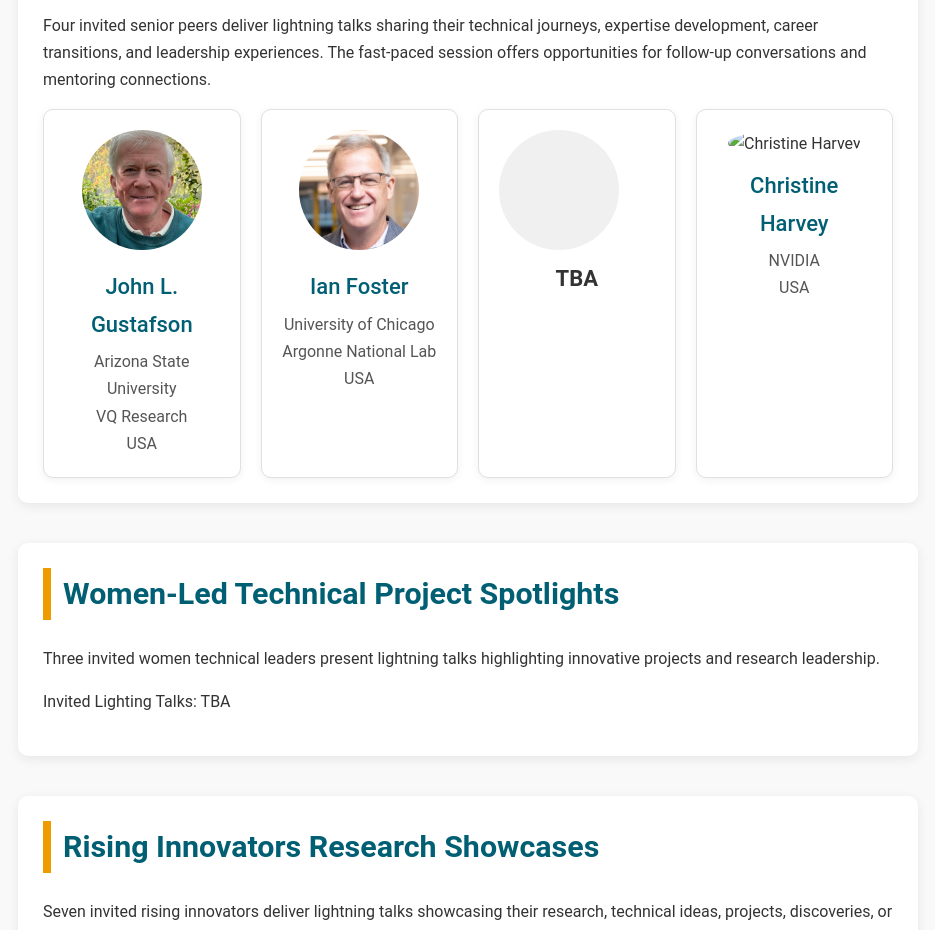
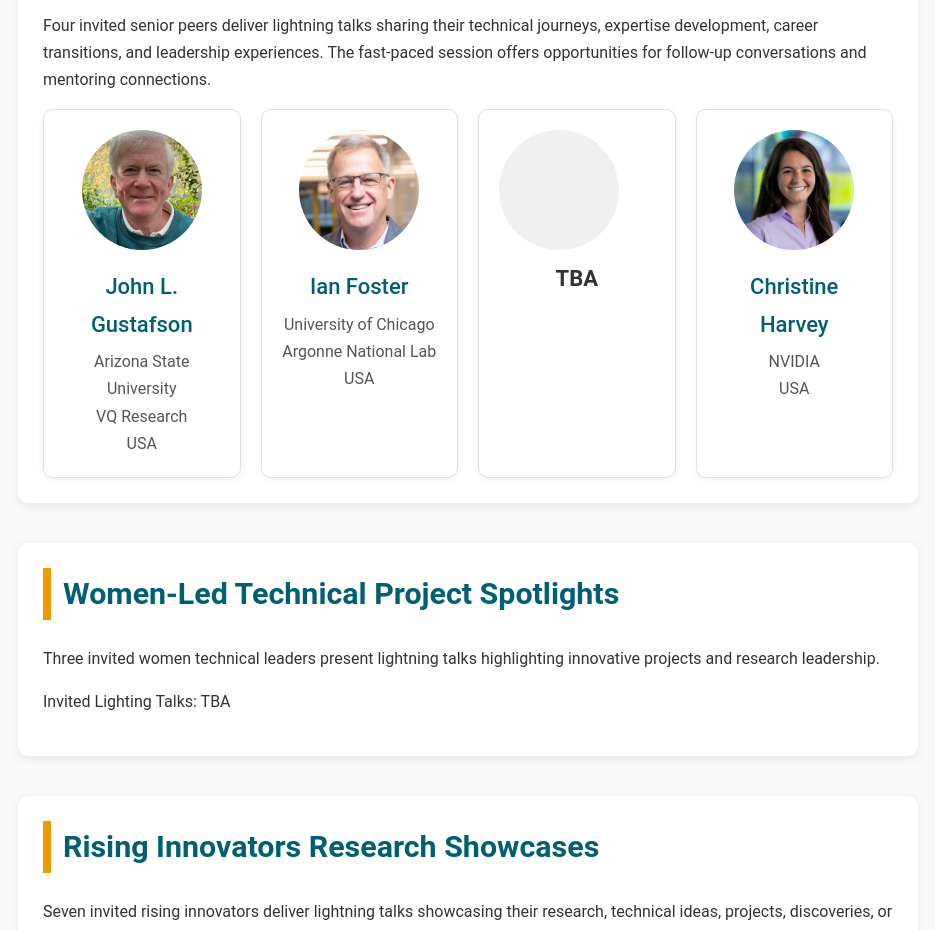
Before and after one commit to AyeshaAfzal91/rise, a plain HTML site: page index.html in a window 1280 px wide. Shown: the part 4000-4930 px from the top of the page, without its empty margins (12-947 px from the left). Drawn offline with Linux system fonts and the light colour scheme.

Commit message:
Update index.html

```diff
--- a/index.html
+++ b/index.html
@@ -437,12 +437,10 @@
         </div>
     </div>
 
-
-    <!-- TBA Mentor 4 -->
     <!-- Mentor 4 -->
 <div class="panel-card">
     <div class="panel-photo">
-        <img src="assets/Christine.jpeg"
+        <img src="assets/Christine-Harvey.jpg"
              width="120px"
              alt="Christine Harvey"
              class="panel-img">
```
